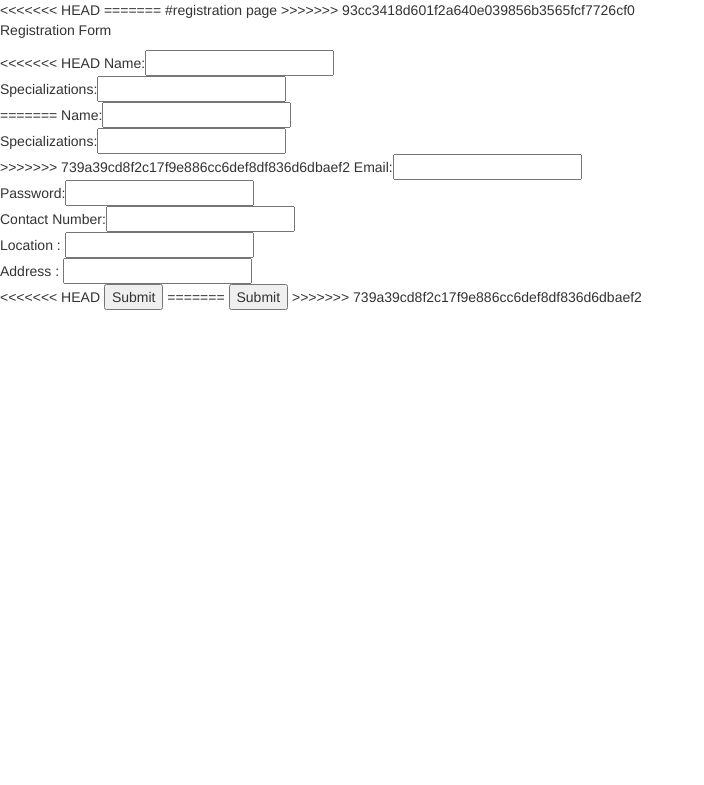
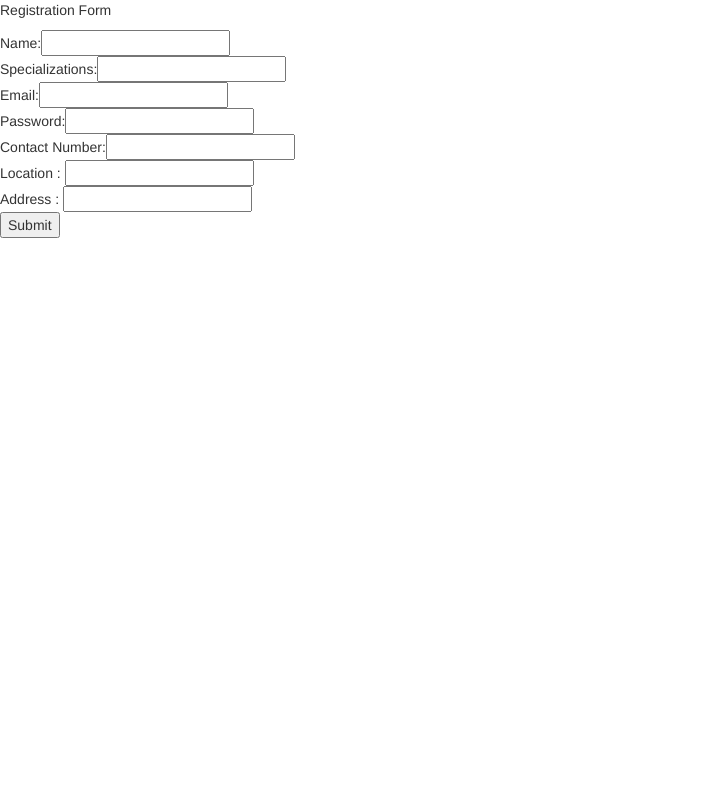
Before and after one commit to ManasaMona/HealthDirectory, a Django app: page /register/ in a window 1280 px wide. Shown: the top 785 px of the page, without its empty margins (0-704 px from the left). Run offline with Django 3.2, Linux system fonts and the light colour scheme; some libraries are stand-ins or nearby versions.

Commit message:
changes to registrtion

```diff
--- a/myapps/healthDirectory/templates/healthDirectory/register.html
+++ b/myapps/healthDirectory/templates/healthDirectory/register.html
@@ -1,9 +1,3 @@
-<<<<<<< HEAD
-=======
-
-#registration page
-
->>>>>>> 93cc3418d601f2a640e039856b3565fcf7726cf0
 <html>
 <head>
 <title>Registration</title>
@@ -14,23 +8,14 @@
 <body>
 <p>Registration Form</p>
 <form method="" action="">
-<<<<<<< HEAD
-Name:<input type="text" name="service name" id="sername"><br>
-Specializations:<input type="text" name="service specialization" id="serspl"><br>
-=======
 Name:<input type="text" name="sername" id="sername"><br>
 Specializations:<input type="text" name="serspl" id="serspl"><br>
->>>>>>> 739a39cd8f2c17f9e886cc6def8df836d6dbaef2
 Email:<input type="email" name="seremail" id="seremail"><br>
 Password:<input type="password" name="serpswrd" id="serpswrd"><br>
 Contact Number:<input type="tel" name="phnum" id="phnum"><br>
 Location : <input type="text" name="serloc" id="serloc"><br>
 Address : <input type="text" name="seraddr" id="seraddr"><br>
-<<<<<<< HEAD
-<input type="submit" value="Submit" id="onclick">
-=======
 <input type="submit" value="Submit" onclick="senddata()">
->>>>>>> 739a39cd8f2c17f9e886cc6def8df836d6dbaef2
 <form>
   <script>
   	function senddata(){
```
